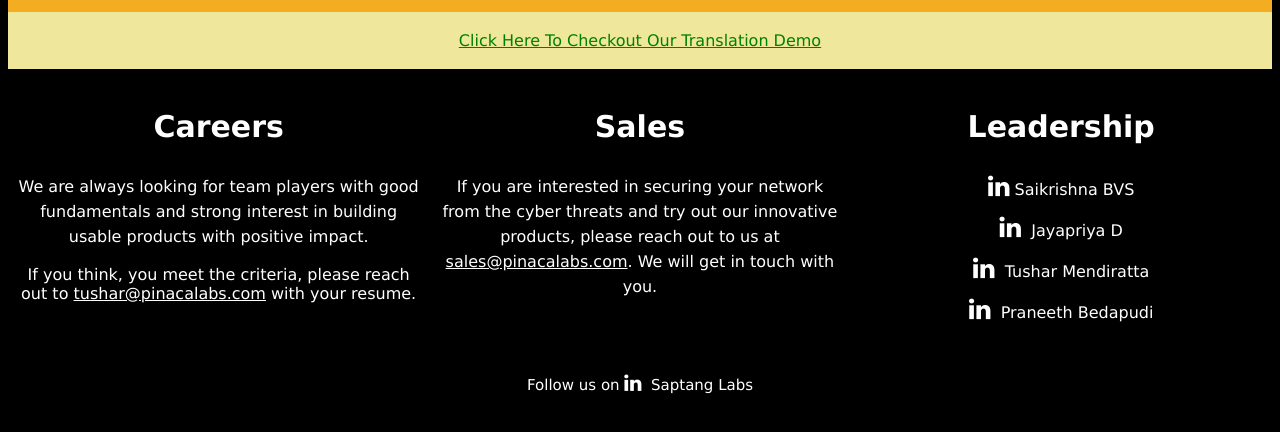
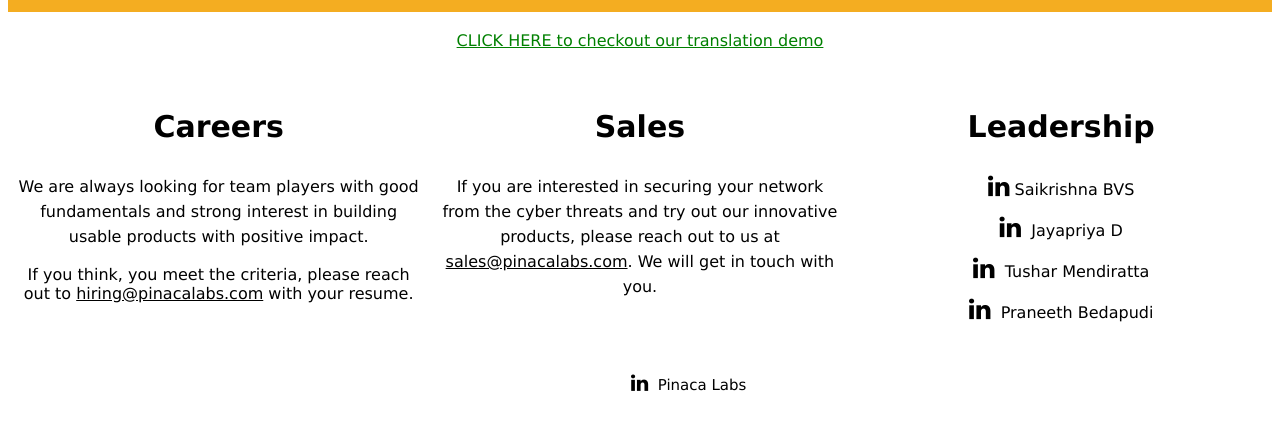
Before and after one commit to Pinaca-Labs/pinaca-labs.github.io, a plain HTML site: page index.html in a window 1280 px wide. Shown: the part 326-758 px from the top of the page. Drawn offline with Linux system fonts and the light colour scheme.

Commit message:
added pinaca ids to html
Signed-off-by: vishnu470 <vishnu@pinacalabs.com>

```diff
--- a/index.html
+++ b/index.html
@@ -42,7 +42,7 @@
 
 
 .footer {
-  background-color: black;
+  background-color: white;
   color: #ffffff;
   text-align: center;
   font-size: 15px;
@@ -87,7 +87,7 @@
   .col-12 {width: 100%;}
 }
 .translation_page {
-  background-color: #EFE79B;
+  background-color: white;
   text-align: center;
 }
 .translation_page a{
@@ -96,7 +96,7 @@
 }
 </style>
 </head>
-<body  style= "background-color: black;">
+<body  style= "background-color: white;">
 
 <div class="header">
  <img src="https://raw.githubusercontent.com/Pinaca-Labs/translation/main/Pinaca_Lab_Final-01.png" alt="Sa">
@@ -105,27 +105,27 @@
 <div class="translation_page">
   <br>
   <!-- <p> -->
-   <a href="http://translation.pinacalabs.com/">Click Here To Checkout Our Translation Demo</a>
+   <a href="http://translation.pinacalabs.com/">CLICK HERE to checkout our translation demo</a>
   <!-- </p> -->
   <br><br>
 </div>
 <div class="row">
 
   <div class="col-4 col-s-4" style="padding: 10px;">
-    <p class= "normal" style="color: #fff; text-align: center; font-size: 30px; font-weight: bold;">Careers</p>
-    <p style="color: #fff; text-align: left;font-size:16px; line-height: 25px; text-align: center;">We are always looking for team players with good fundamentals and strong interest in building usable products with positive impact.</p>
-    <p style="color: #fff; text-align: left;font-size:16px; text-align: center"> If you think, you meet the criteria, please reach out to <a href = "mailto: tushar@pinacalabs.com" style="color: white;">tushar@pinacalabs.com</a> with your resume.</p>
+    <p class= "normal" style="color: black; text-align: center; font-size: 30px; font-weight: bold;">Careers</p>
+    <p style="color: black; text-align: left;font-size:16px; line-height: 25px; text-align: center;">We are always looking for team players with good fundamentals and strong interest in building usable products with positive impact.</p>
+    <p style="color: black; text-align: left;font-size:16px; text-align: center"> If you think, you meet the criteria, please reach out to <a href = "mailto: hiring@pinacalabs.com" style="color: black;">hiring@pinacalabs.com</a> with your resume.</p>
   </div>
   <div class="col-4 col-s-4" style="padding: 10px;">
-    <p class= "normal" style="color: #fff; text-align: center; font-size: 30px;font-weight: bold;">Sales</p>
-    <p style="color: #fff; text-align: left;font-size:16px; line-height: 25px; text-align: center"> If you are interested in securing your network from the cyber threats and try out our innovative products, please reach out to us at <a href = "mailto: sales@pinacalabs.com" style="color: white;">sales@pinacalabs.com</a>. We will get in touch with you.</p>
+    <p class= "normal" style="color: black; text-align: center; font-size: 30px;font-weight: bold;">Sales</p>
+    <p style="color: black; text-align: left;font-size:16px; line-height: 25px; text-align: center"> If you are interested in securing your network from the cyber threats and try out our innovative products, please reach out to us at <a href = "mailto: sales@pinacalabs.com" style="color: black;">sales@pinacalabs.com</a>. We will get in touch with you.</p>
   </div>
   <div class="col-4 col-s-4" style="padding:10px;">
-    <p class= "normal" style="color: #fff; text-align: center; font-size: 30px; font-weight: bold;">Leadership</p>
-    <p style="color: #fff; text-align: center;font-size:16px;"> <a href="https://www.linkedin.com/in/saikrishna-budamgunta-8633b1201/" style="color: white; text-decoration: none;"><i class="fa fa-linkedin" style="font-size:25px;color:white;"></i>&nbsp;Saikrishna BVS</a></p>
-      <p style="color: #fff; text-align: center;font-size:16px;"> <a href="https://www.linkedin.com/company/pinnacle-labs"style="color: white; text-decoration: none;"><i class="fa fa-linkedin" style="font-size:25px;color:white;"></i> &nbsp;Jayapriya D </a></p>
-    <p style="color: #fff; text-align: center;font-size:16px;"> <a href="https://www.linkedin.com/in/tushar-mendiratta-3732a71b8/"style="color: white; text-decoration: none;"><i class="fa fa-linkedin" style="font-size:25px;color:white;"></i> &nbsp;Tushar Mendiratta</a></p>
-    <p style="color: #fff; text-align: center;font-size:16px;"> <a href="https://www.linkedin.com/company/pinnacle-labs"style="color: white; text-decoration: none;"><i class="fa fa-linkedin" style="font-size:25px;color:white;"></i> &nbsp;Praneeth Bedapudi</a></p>
+    <p class= "normal" style="color: black; text-align: center; font-size: 30px; font-weight: bold;">Leadership</p>
+    <p style="color: black; text-align: center;font-size:16px;"> <a href="https://www.linkedin.com/in/saikrishna-budamgunta-8633b1201/" style="color: black; text-decoration: none;"><i class="fa fa-linkedin" style="font-size:25px;color:black;"></i>&nbsp;Saikrishna BVS</a></p>
+      <p style="color: black; text-align: center;font-size:16px;"> <a href="https://in.linkedin.com/company/pinaca-labs"style="color: black; text-decoration: none;"><i class="fa fa-linkedin" style="font-size:25px;color:black;"></i> &nbsp;Jayapriya D </a></p>
+    <p style="color: black; text-align: center;font-size:16px;"> <a href="https://www.linkedin.com/in/tushar-mendiratta-3732a71b8/"style="color: black; text-decoration: none;"><i class="fa fa-linkedin" style="font-size:25px;color:black;"></i> &nbsp;Tushar Mendiratta</a></p>
+    <p style="color: black; text-align: center;font-size:16px;"> <a href="https://in.linkedin.com/company/pinaca-labs"style="color: black; text-decoration: none;"><i class="fa fa-linkedin" style="font-size:25px;color:black;"></i> &nbsp;Praneeth Bedapudi</a></p>
   </div>
 
   <!-- <div class="col-3 col-s-12"> -->
@@ -139,7 +139,7 @@
 </div>
 
 <div class="footer">
-  <p>Follow us on <a href="https://www.linkedin.com/company/saptang-labs?trk=public_profile_topcard-current-company"style="color: white; text-decoration: none;"><i class="fa fa-linkedin" style="font-size:20px;color:white;"></i>&nbsp; Saptang Labs</a></p>
+  <p>Follow us on <a href="https://in.linkedin.com/company/pinaca-labs"style="color: black; text-decoration: none;"><i class="fa fa-linkedin" style="font-size:20px;color:black;"></i>&nbsp; Pinaca Labs</a></p>
 </div>
 
 </body>
```
